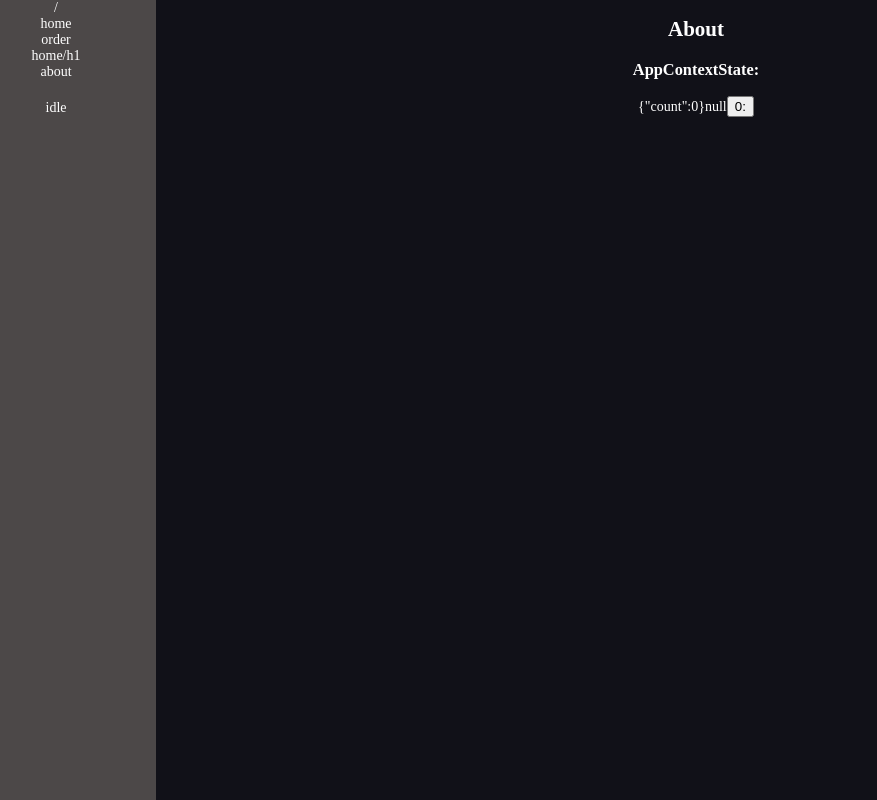
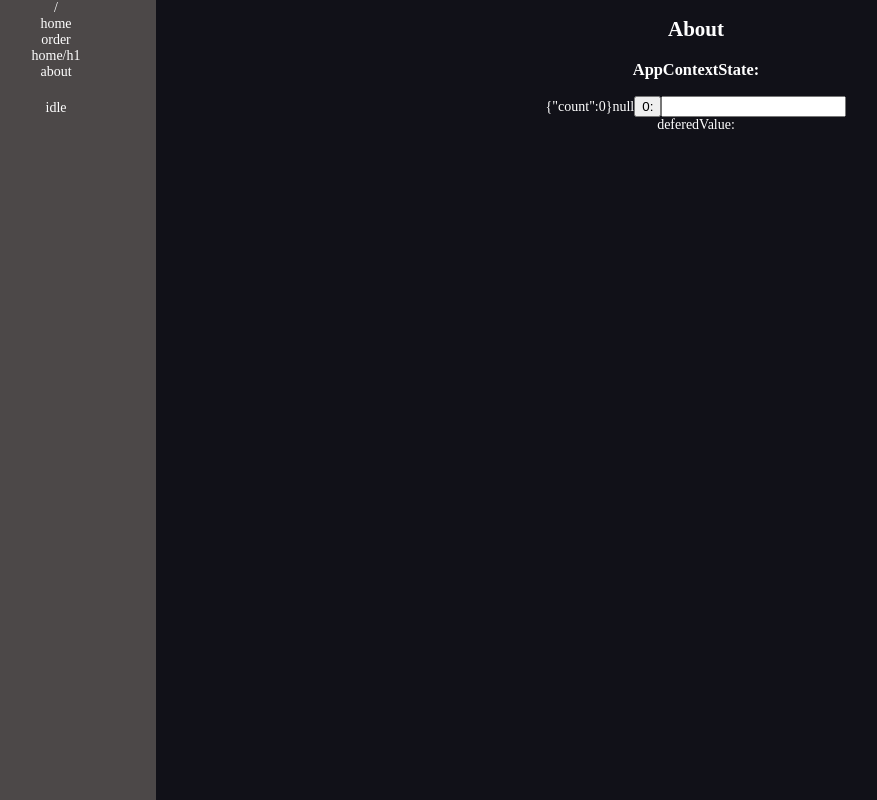
Before and after one commit to Dulun/vite-js-router, a React (Vite) app: page /about in a window 1280 px wide. Shown: the whole page, without its empty margins (44-921 px from the left). Built offline with nearby package versions, Linux system fonts and the light colour scheme.

Commit message:
refactor: 💡 defered value not correct used

```diff
--- a/src/context/index.js
+++ b/src/context/index.jsx
@@ -21,11 +21,9 @@ const withAppContext = (Component) => {
     (props, ref) => {
       const context = useAppcontext()
       return (
-        <Component
-          {...props}
-          _ref={ref}
-          context={context}
-        />
+        <Component {...props} _ref={ref} context={context}>
+          {props.children}
+        </Component>
       )
     }
   )
--- a/src/pages/About/index.jsx
+++ b/src/pages/About/index.jsx
@@ -1,4 +1,8 @@
-import React, { useEffect } from 'react'
+import React, {
+  useEffect,
+  useDeferredValue,
+  useState,
+} from 'react'
 import { useAppcontext } from '@/context'
 import { usePrevious } from '@/hooks'
 
@@ -9,6 +13,26 @@ const Component = () => {
 
   const [count, setCount] = React.useState(0)
   const prevCount = usePrevious(count)
+  const [string, setString] = useState('')
+  const deferedString = useDeferredValue(string)
+
+  const renderDeferedValue = () => {
+    const onChange = (e) => {
+      console.log('@#@@@inputing', e.target.value)
+      setString(e.target.value)
+    }
+
+    return (
+      <React.Suspense>
+        <input
+          type='text'
+          onChange={onChange}
+          value={string}
+        />
+        <div>deferedValue:{deferedString}</div>
+      </React.Suspense>
+    )
+  }
 
   return (
     <div>
@@ -23,6 +47,7 @@ const Component = () => {
       >
         {count}:{prevCount}
       </button>
+      {renderDeferedValue()}
     </div>
   )
 }
```
